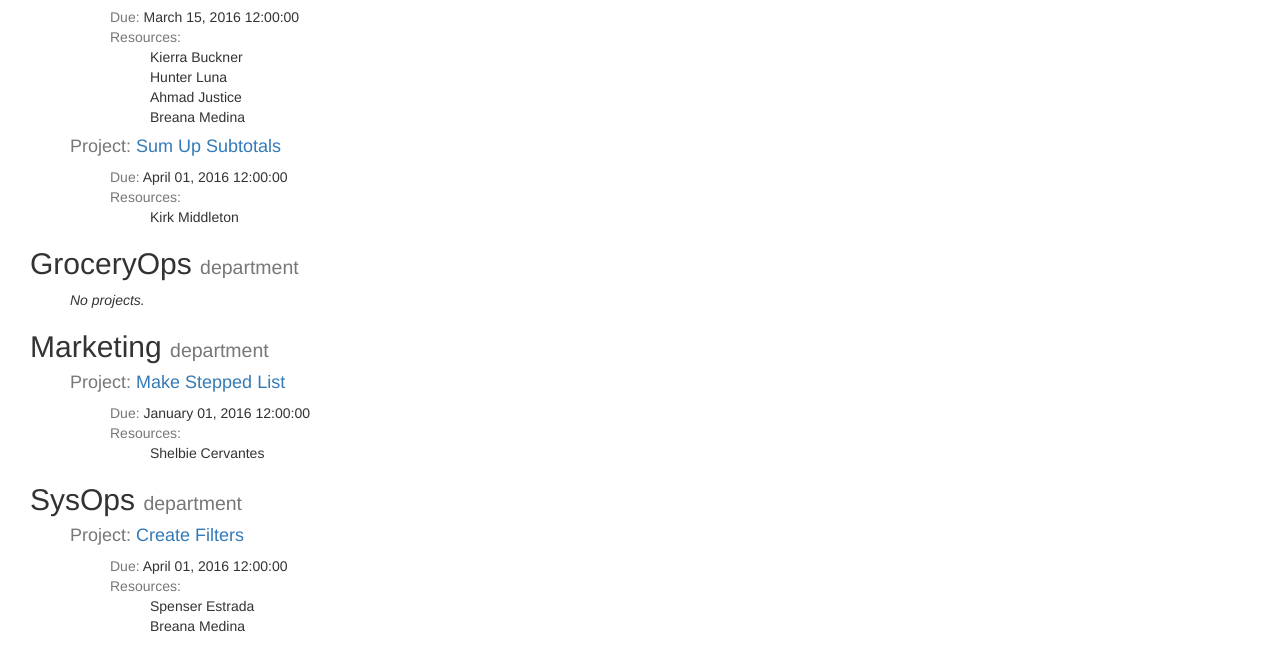
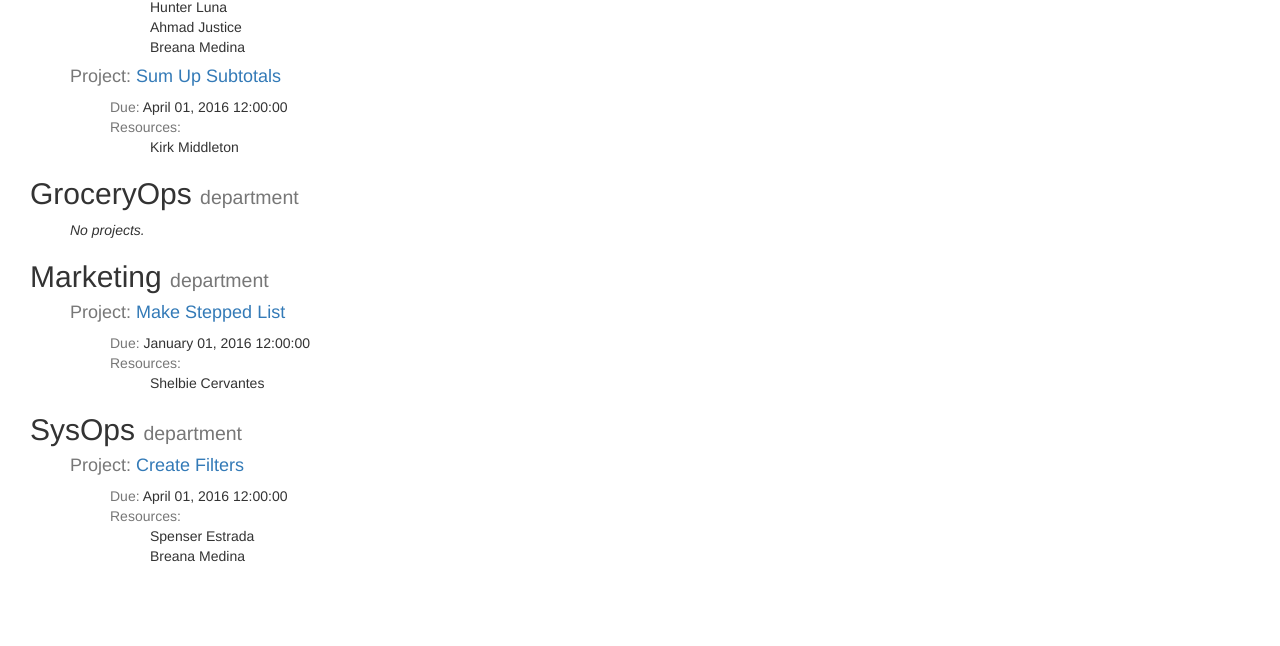
Before and after one commit to CreatedByVictor/DataListChallenge, a plain HTML site: page index.html in a window 1280 px wide. Shown: the part 713-1359 px from the top of the page. After the commit the page ends 1289 px from the top, so only its background shows below. Drawn offline with nearby package versions, Linux system fonts and the light colour scheme; some packages are replaced by stand-ins of ours; a script that the page names is missing.

Commit message:
removed all that body padding... shameful...

```diff
--- a/index.html
+++ b/index.html
@@ -35,7 +35,7 @@
 	<link rel="stylesheet" href="css/adjustments.css">
 
 </head>
-<body style="padding-top:70px">
+<body style="">
 	<nav class="navbar navbar-inverse navbar-static-top">
 	  <div class="container-fluid">
 			<div class="navbar-header">
```
